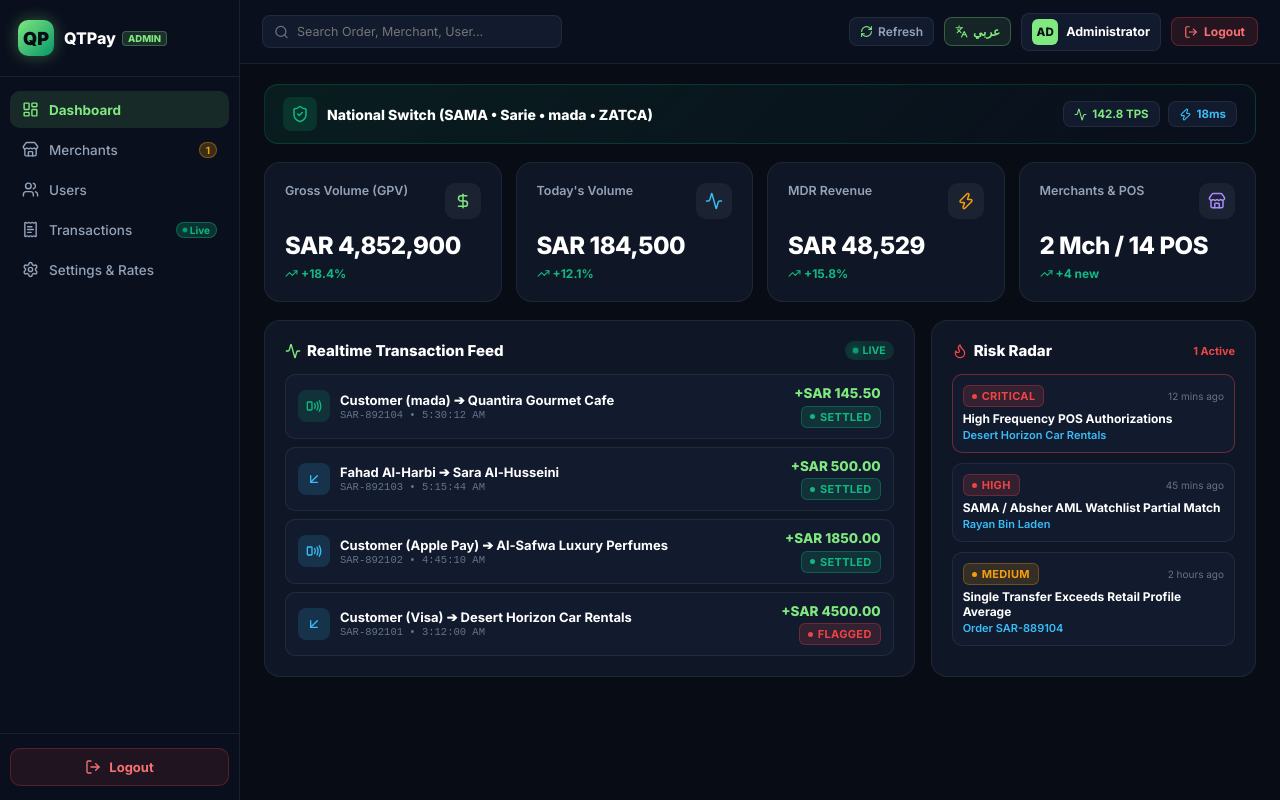
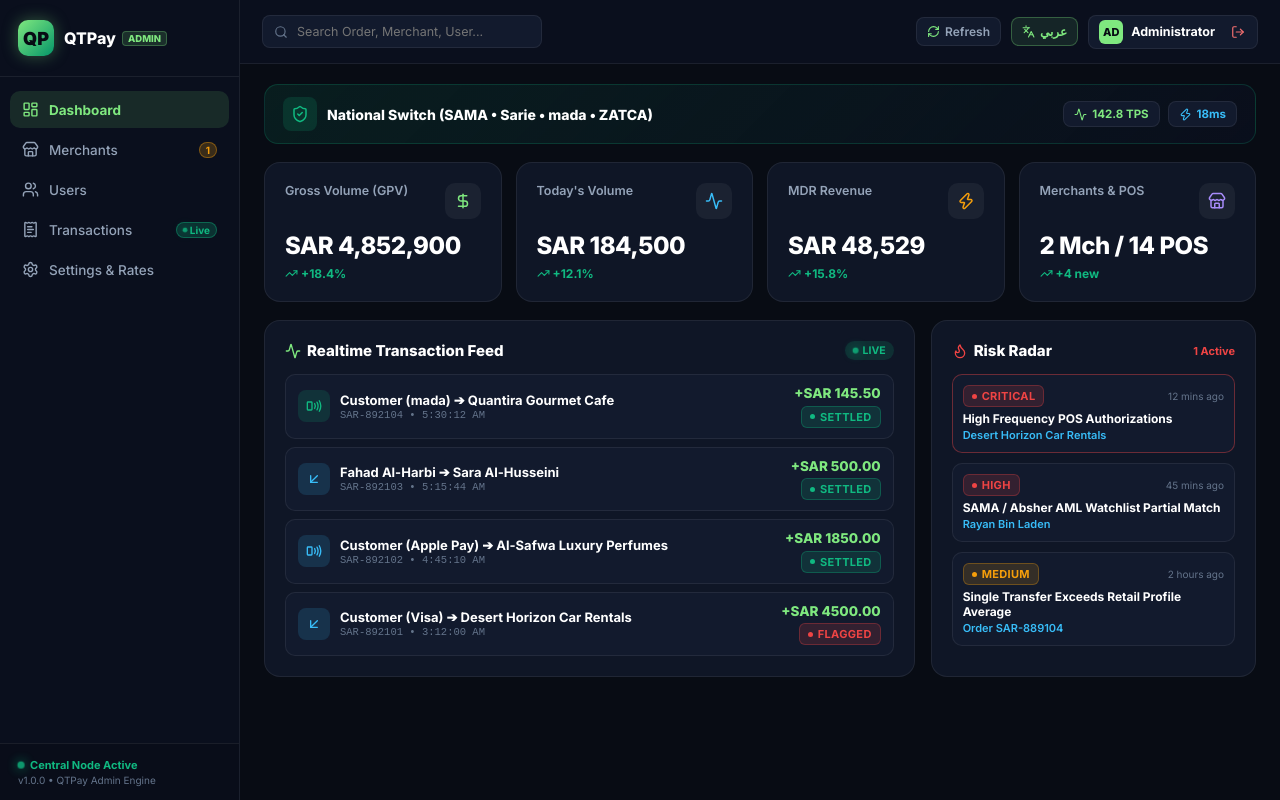
Before and after one commit to quantiratechnologies-gif/qtpay-admin-portal, a React (Vite) app: page / in a window 1280 px wide. Both pictures are taken after a click on the button "Sign In". Built offline with nearby package versions, Linux system fonts and the light colour scheme; no server answers.

Commit message:
fix(ux): remove redundant sidebar logout button and clean up user profile header controls

```diff
--- a/src/App.tsx
+++ b/src/App.tsx
@@ -125,7 +125,6 @@ export function App() {
       <Sidebar
         currentTab={currentTab}
         onSelectTab={setCurrentTab}
-        onLogout={handleLogout}
         lang={lang}
       />
 
--- a/src/components/Header.tsx
+++ b/src/components/Header.tsx
@@ -3,8 +3,7 @@ import {
   Search,
   Languages,
   RefreshCw,
-  LogOut,
-  User
+  LogOut
 } from "lucide-react";
 import type { AdminUser } from "../types";
 
@@ -41,9 +40,9 @@ export const Header: React.FC<HeaderProps> = ({
       zIndex: 30
     }}>
       {/* Search Bar */}
-      <div style={{ position: "relative", width: "300px" }}>
+      <div style={{ position: "relative", width: "280px" }}>
         <Search
-          size={15}
+          size={14}
           color="#64748B"
           style={{
             position: "absolute",
@@ -54,7 +53,7 @@ export const Header: React.FC<HeaderProps> = ({
         />
         <input
           type="text"
-          placeholder={isAr ? "بحث بالرقم المرجعي أو التاجر..." : "Search Order, Merchant, User..."}
+          placeholder={isAr ? "بحث سريع..." : "Search Order, Merchant, User..."}
           style={{
             width: "100%",
             background: "#121A2D",
@@ -113,19 +112,19 @@ export const Header: React.FC<HeaderProps> = ({
           <span>{isAr ? "EN" : "عربي"}</span>
         </button>
 
-        {/* Admin User Chip */}
+        {/* Admin Profile & Single Logout Pill */}
         <div style={{
           display: "flex",
           alignItems: "center",
           gap: "8px",
-          padding: "5px 10px",
+          padding: "4px 8px 4px 10px",
           background: "#121A2D",
           borderRadius: "8px",
           border: "1px solid var(--border-subtle)"
         }}>
           <div style={{
-            width: "26px",
-            height: "26px",
+            width: "24px",
+            height: "24px",
             borderRadius: "6px",
             background: "#7FE87F",
             color: "#080C14",
@@ -133,35 +132,31 @@ export const Header: React.FC<HeaderProps> = ({
             display: "flex",
             alignItems: "center",
             justifyContent: "center",
-            fontSize: "11.5px"
+            fontSize: "11px"
           }}>
             {currentUser.avatar}
           </div>
           <span style={{ fontSize: "12.5px", fontWeight: 700, color: "#FFFFFF" }}>
-            {currentUser.name}
+            {currentUser.name.split(" ")[0]}
           </span>
-        </div>
-
-        {/* Clear Header Logout Button */}
           <button
             onClick={onLogout}
+            title={isAr ? "تسجيل الخروج" : "Sign Out"}
             style={{
-            background: "rgba(239, 68, 68, 0.12)",
-            border: "1px solid rgba(239, 68, 68, 0.3)",
+              background: "none",
+              border: "none",
               color: "#F87171",
-            borderRadius: "8px",
-            padding: "6px 12px",
+              cursor: "pointer",
               display: "flex",
               alignItems: "center",
-            gap: "6px",
-            fontSize: "12px",
-            fontWeight: 700,
-            cursor: "pointer"
+              padding: "4px",
+              borderRadius: "4px",
+              marginLeft: "4px"
             }}
           >
             <LogOut size={14} />
-          <span>{isAr ? "خروج" : "Logout"}</span>
           </button>
+        </div>
       </div>
     </header>
   );
--- a/src/components/Sidebar.tsx
+++ b/src/components/Sidebar.tsx
@@ -4,8 +4,7 @@ import {
   Store,
   Users,
   ReceiptText,
-  Settings,
-  LogOut
+  Settings
 } from "lucide-react";
 
 export type NavTab = "dashboard" | "merchants" | "consumers" | "ledger" | "settings";
@@ -13,14 +12,12 @@ export type NavTab = "dashboard" | "merchants" | "consumers" | "ledger" | "setti
 interface SidebarProps {
   currentTab: NavTab;
   onSelectTab: (tab: NavTab) => void;
-  onLogout: () => void;
   lang: "en" | "ar";
 }
 
 export const Sidebar: React.FC<SidebarProps> = ({
   currentTab,
   onSelectTab,
-  onLogout,
   lang
 }) => {
   const isAr = lang === "ar";
@@ -143,30 +140,17 @@ export const Sidebar: React.FC<SidebarProps> = ({
         </nav>
       </div>
 
-      {/* Bottom Logout Area */}
-      <div style={{ padding: "14px 10px", borderTop: "1px solid var(--border-subtle)" }}>
-        <button
-          onClick={onLogout}
-          style={{
-            width: "100%",
-            display: "flex",
-            alignItems: "center",
-            justifyContent: "center",
-            gap: "8px",
-            padding: "10px 12px",
-            borderRadius: "10px",
-            border: "1px solid rgba(239, 68, 68, 0.25)",
-            background: "rgba(239, 68, 68, 0.1)",
-            color: "#F87171",
-            fontWeight: 700,
-            fontSize: "13px",
-            cursor: "pointer",
-            transition: "all 0.15s ease"
-          }}
-        >
-          <LogOut size={16} />
-          <span>{isAr ? "تسجيل الخروج" : "Logout"}</span>
-        </button>
+      {/* System Status Footer */}
+      <div style={{ padding: "14px 18px", borderTop: "1px solid var(--border-subtle)", background: "rgba(0,0,0,0.15)" }}>
+        <div style={{ display: "flex", alignItems: "center", gap: "6px" }}>
+          <span className="live-indicator" style={{ width: "6px", height: "6px" }} />
+          <span style={{ fontSize: "11px", fontWeight: 700, color: "#10B981" }}>
+            Central Node Active
+          </span>
+        </div>
+        <div style={{ fontSize: "10px", color: "var(--text-muted)", marginTop: "2px" }}>
+          v1.0.0 • QTPay Admin Engine
+        </div>
       </div>
     </aside>
   );
```
Lines whose indentation alone changed are shown as unchanged.
